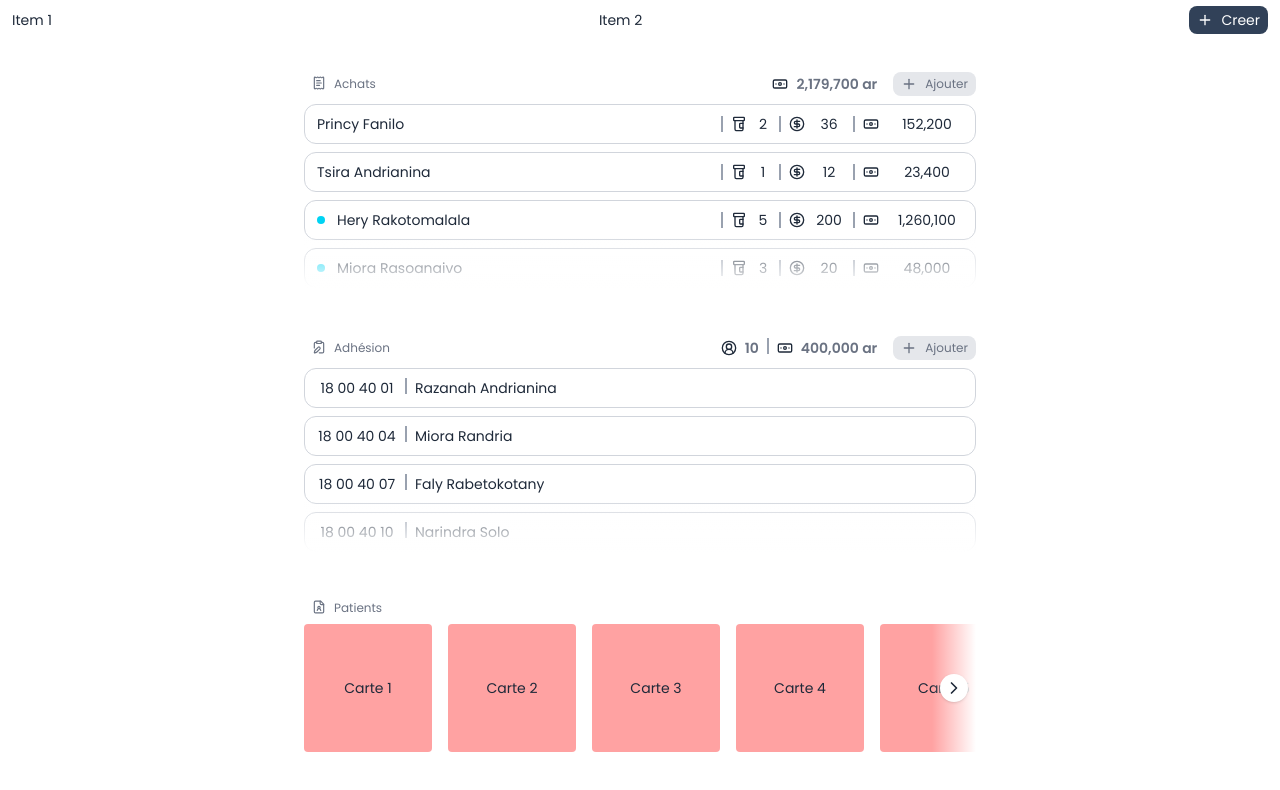
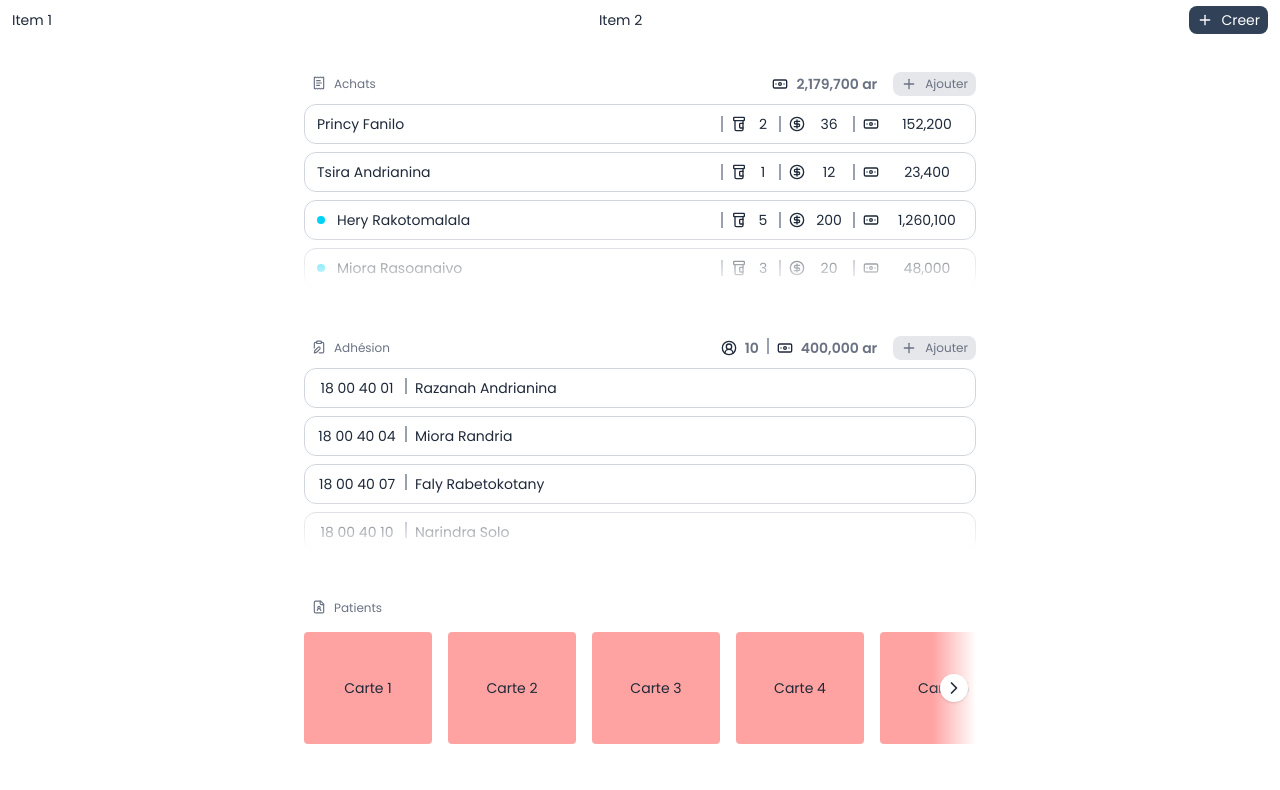
Before and after one commit to Fanilo-rgb/magapp, a React (Vite) app in the folder client/: page / in a window 1280 px wide. Shown: the top 790 px of the page. Built offline with nearby package versions, Linux system fonts and the light colour scheme.

Commit message:
Visual adjustment

```diff
--- a/client/src/components/ui/carousel/Carousel.tsx
+++ b/client/src/components/ui/carousel/Carousel.tsx
@@ -59,7 +59,7 @@ const Carousel: React.FC<CarouselProps> = ({ children, className = "", scrollSte
       {/* container scroll */}
       <div
         ref={containerRef}
-        className="flex gap-4 overflow-hidden w-full h-full"
+        className="flex gap-4 overflow-x-hidden w-full h-full py-2"
       >
         {children}
       </div>
```
